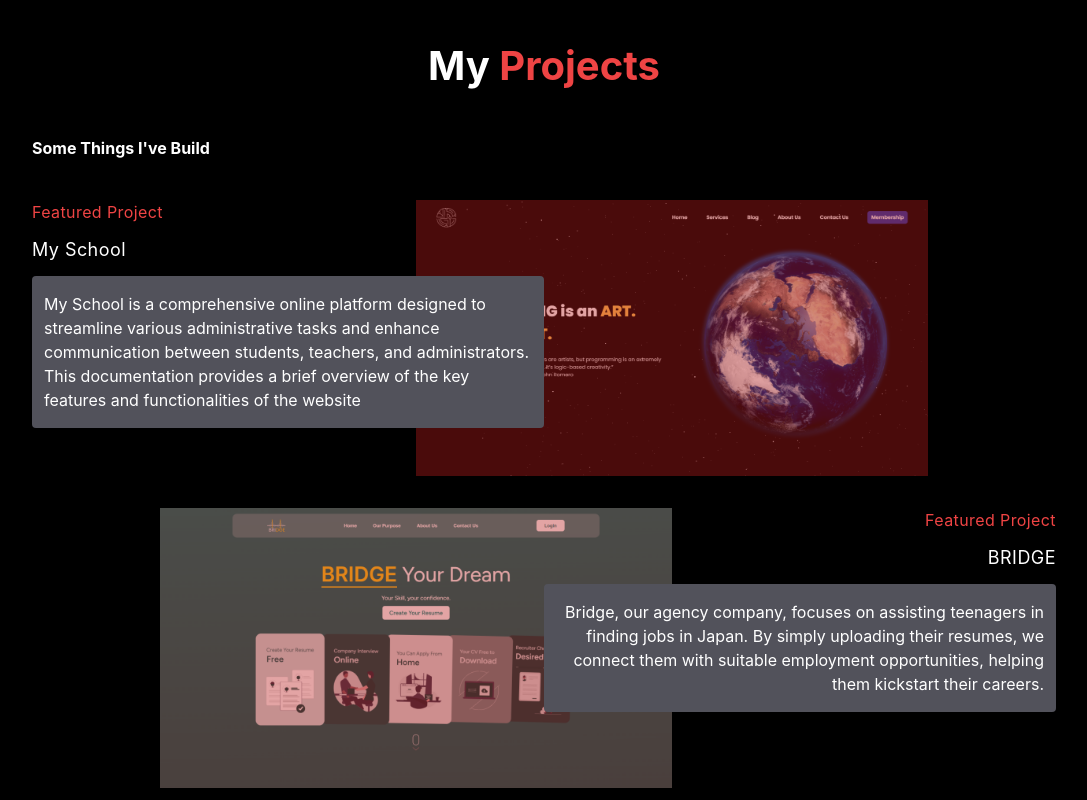
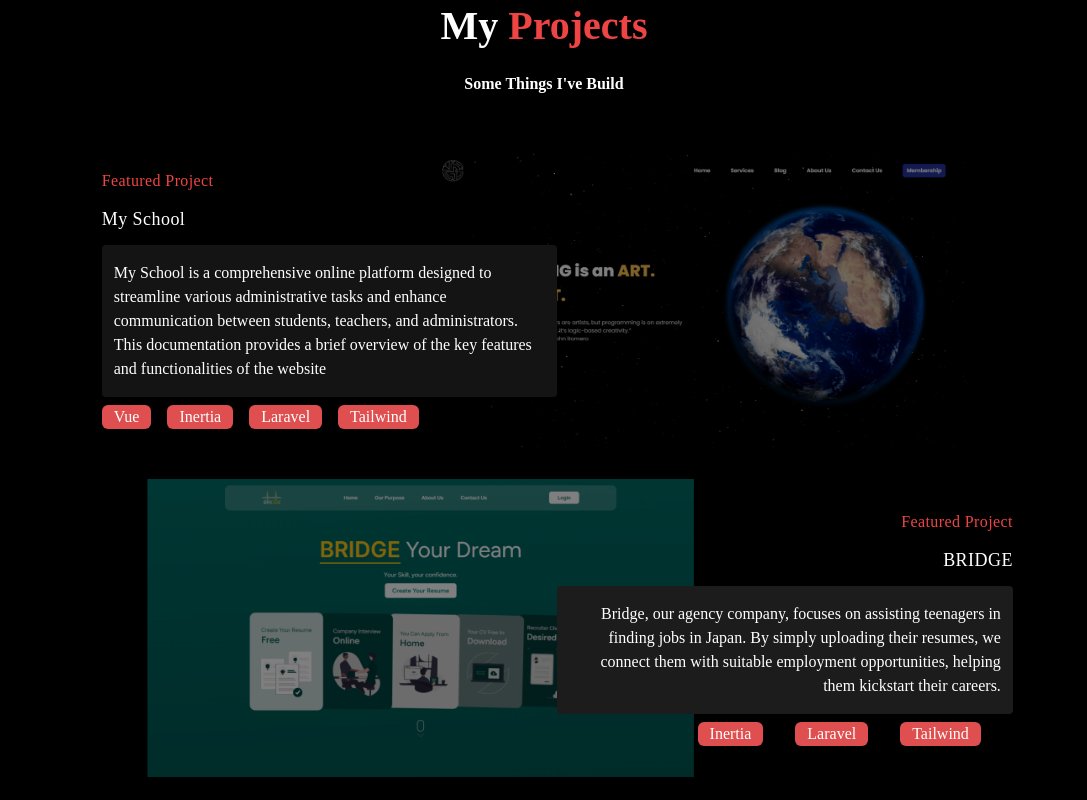
Before and after one commit to hanehein/My-Portfolio, a React (Create React App) app: page / in a window 1280 px wide. Shown: the part 3180-3980 px from the top of the page, without its empty margins (96-1183 px from the left). Built offline with nearby package versions, Linux system fonts and the light colour scheme; the HTML template or start-up script is replaced by a standard one.

Commit message:
update project section

```diff
--- a/src/component/Project.js
+++ b/src/component/Project.js
@@ -1,4 +1,4 @@
-import React from "react";
+import React, { useState } from "react";
 import ProjectDetailModal from "./PojectDetails/ProjectDetailModal";
 // image import
 import myschool1 from "../assets/Projectimg/myschool/myschool1.png";
@@ -23,30 +23,36 @@ const projects = [
     title: "My School",
     subTitle: "Student Management Software",
     website: "http://www.exbrainedu.com",
-    languages: "VILT (Vue, Inertia, Laravel, Tailwind)",
+    stack: "VILT (Vue, Inertia, Laravel, Tailwind)",
+    languages: ["Vue", "Inertia", "Laravel", "Tailwind"],
     paragraph:
       "My School is a comprehensive online platform designed to streamline various administrative tasks and enhance communication between students, teachers, and administrators. This documentation provides a brief overview of the key features and functionalities of the website",
     image: [myschool1, myschool2, myschool3, myschoollogo],
-    body: [
+    body1: [
       "Student Management: Manage student profiles and information.",
       "Monthly Report Attendance & Exam Mark: Generate and manage monthly reports, attendance records, and exam marks.",
       "Admin Roles: Assign different access levels and permissions to administrators.",
+    ],
+    body2: [
       "Lecture and Video Upload: Easily upload and stream lectures and videos.",
       "User-friendly Interface: Intuitive design for easy navigation.",
-      "Blog & Guide : Share articles, news, and educational content within the school community,And Access helpful resources and guides on various topics."
+      "Blog & Guide : Share articles, news, and educational content within the school community,And Access helpful resources and guides on various topics.",
     ],
   },
   {
     title: "BRIDGE",
     subTitle: "Japan Job Seeking Software",
     website: "http://www.bridge-mm.com",
-    languages: "VILT (Vue, Inertia, Laravel, Tailwind)",
+    stack: "VILT (Vue, Inertia, Laravel, Tailwind)",
+    languages: ["Vue", "Inertia", "Laravel", "Tailwind"],
     paragraph:
       "Bridge, our agency company, focuses on assisting teenagers in finding jobs in Japan. By simply uploading their resumes, we connect them with suitable employment opportunities, helping them kickstart their careers.",
     image: [bridge1, bridge2, bridge3, bridgelogo],
-    body: [
+    body1: [
       "Create CV: Users can easily create their own professional CVs and customization options.",
       "Code Testing: Job seekers can demonstrate their technical skills by completing coding challenges in various programming languages.",
+    ],
+    body2: [
       "CV Reviews: Users can submit their CVs for feedback and suggestions from industry professionals or peers",
       "Interview Scheduling: The app helps users manage their interview schedules by providing options to accept, decline, or reschedule interviews.",
     ],
@@ -55,92 +61,136 @@ const projects = [
     title: "SharkTopSun",
     subTitle: "Product Show Case",
     website: "http://www.sharktopsun.com",
-    languages: "VILT (Vue, Inertia, Laravel, Tailwind)",
+    stack: "VILT (Vue, Inertia, Laravel, Tailwind)",
+    languages: ["Vue", "Inertia", "Laravel", "Tailwind"],
     paragraph:
       "SharkTopSun is a showcase website for solar panels, inverters, and batteries. It includes information about their products, details about each product, and articles providing insights into their offerings.",
     image: [shark1, shark2, shark3, sharklogo],
-    body: [
+    body1: [
       "Product Detail: Viewer can easily find products with categories and check product information details ",
       "Inquiry for Product: if Viewer want to buy or want more detail of the product viewer can send email to administrator",
       "Article or Blog Post: Viewer can also view articles of sharktopsun products likes knowledge sharing that upload from admin side",
+    ],
+    body2: [
       "Upload: Easily upload products information data, images, homepage banner and so on",
       "User-friendly Interface: Intuitive design for easy navigation.",
-      "Dashboard : admin can easily see most of the information about their website how many viewer of webpage like this"
+      "Dashboard : admin can easily see most of the information about their website how many viewer of webpage like this",
     ],
   },
   {
     title: "OFF-LOG",
     subTitle: "HR Management System",
     website: "http://www.sharktopsun.com",
-    languages: "MERN (Mongo, Express, React, Node)",
+    stack: "MERN (Mongo, Express, React, Node)",
+    languages: ["Mongo", "Express", "React", "Node"],
     paragraph:
       "Off-log is a comprehensive online platform that automates HR processes, enhances communication, and streamlines employee management. Key features include:",
     image: [offlog1, offlog2, offlog3, offloglogo],
-    body: [
+    body1: [
       "User Authentication and Access Control: Secure login with multiple user roles.",
       "Leave and Attendance Management: Online leave requests, approval, and tracking.",
       "Reporting and Analytics: Customizable reports for HR metrics and data-driven insights.",
+    ],
+    body2: [
       "Customize Holidays Calendar: Capability to customize and manage holidays and time-off policies according to the organization's requirements.",
       "Payroll Management: Comprehensive payroll processing and management, including salary calculations, tax deductions, and generating pay stubs.",
     ],
-  }
+  },
 ];
 
 const Project = () => {
+  const [projectData, setProjectData] = useState();
+  const [showModal, setShowModal] = useState(false);
+
+  const modalShowHandler = (index) => {
+    toggleModal();
+    setProjectData((prev) => (prev = projects[index]));
+  };
+
+  const toggleModal = () => {
+    setShowModal((prev) => !prev);
+  };
   return (
-    <section className="w-full bg-black text-white py-10 px-32">
+    <section className="w-full bg-black text-white">
       {/* Start Header */}
-      <div className="text-center pt-14">
-        <p className="text-[40px] font-bold mb-3">
+      <div className="text-center pt-14 mb-14">
+        <p className="text-[40px] font-bold mb-4">
           My <span className="text-red-500">Projects</span>
         </p>
+        <p className="font-bold">Some Things I've Build</p>
       </div>
       {/* End Header */}
 
-      <p className="font-bold my-10">Some Things I've Build</p>
-
+      <div className="grid grid-cols-12">
+        <div className="col-start-2 col-span-11 mr-20">
           {projects.map((project, index) => (
             <>
               {index % 2 === 0 ? (
-            <div className="grid grid-cols-2 mb-8" key={index}>
-              <div className="col-span-1">
-                <p className="text-red-500 tracking-wide">Featured Project</p>
-                <p className="text-lg tracking-wide my-3">{project.title}</p>
-                <p className="bg-zinc-600 rounded relative z-10 py-4 px-3 mb-2">
+                <div
+                  className="grid grid-cols-12 mb-8 place-items-center cursor-pointer"
+                  key={index}
+                  onClick={() => modalShowHandler(index)}
+                >
+                  <div className="col-start-2 col-span-5">
+                    <p className="text-red-500 tracking-wide">
+                      Featured Project
+                    </p>
+                    <p className="text-lg tracking-wide my-3">
+                      {project.title}
+                    </p>
+                    <p className="bg-[#151414] rounded relative z-10 py-4 px-3 mb-2">
                       {project.paragraph}
                     </p>
-
+                    <ul>
+                      {project.languages.map((language) => (
+                        <li className="inline-block mr-4 bg-[#DF4F4F] px-3 rounded-md">
+                          {language}
+                        </li>
+                      ))}
+                    </ul>
                   </div>
 
-              <div className="col-span-1 -translate-x-1/4 relative z-0">
-                <div className="w-full h-full bg-red-700/40 absolute left-0"></div>
-                <img src={project.image[0]} alt={project.image[0]} />
+                  <div className="col-span-6 -translate-x-1/4 relative z-0 hover:z-10">
+                    <div className="w-full h-full bg-black/50 hover:bg-transparent absolute left-0"></div>
+                    <img src={project.image[0]} alt="" />
                   </div>
                 </div>
               ) : (
-            <div className="grid grid-cols-2 mb-8" key={index}>
-              <div className="col-span-1 translate-x-1/4 relative z-0">
-                <div className="w-full h-full bg-red-700/40 absolute left-0"></div>
-                <img src={project.image[0]} alt={project.image[0]} />
+                <div
+                  className="grid grid-cols-12 mb-8 place-items-center cursor-pointer"
+                  key={index}
+                  onClick={() => modalShowHandler(index)}
+                >
+                  <div className="col-start-1 col-span-6 translate-x-1/4 relative z-0 hover:z-20">
+                    <div className="w-full h-full bg-black/50 hover:bg-transparent absolute left-0"></div>
+                    <img src={project.image[0]} alt="" />
                   </div>
 
-              <div className="col-span-1 text-right">
-                <p className="text-red-500 tracking-wide">Featured Project</p>
-                <p className="text-lg tracking-wide my-3">{project.title}</p>
-                <p className="bg-zinc-600 rounded relative z-10 py-4 px-3 mb-2">
+                  <div className="col-span-5 text-right">
+                    <p className="text-red-500 tracking-wide">
+                      Featured Project
+                    </p>
+                    <p className="text-lg tracking-wide my-3">
+                      {project.title}
+                    </p>
+                    <p className="bg-[#1D1C1C] rounded relative z-10 py-4 px-3 mb-2">
                       {project.paragraph}
                     </p>
-                {/* <ul>
-                                            {
-                                                project.languages.map(language =><li className='inline-block mr-8'>{language}</li>)
-                                            }
-                                        </ul>                             */}
+                    <ul>
+                      {project.languages.map((language) => (
+                        <li className="inline-block mr-8 bg-[#DF4F4F] px-3 rounded-md">
+                          {language}
+                        </li>
+                      ))}
+                    </ul>
                   </div>
                 </div>
               )}
             </>
           ))}
-      {/* <ProjectDetailModal /> */}
+        </div>
+      </div>
+      {showModal && <ProjectDetailModal projectData={projectData} close={toggleModal} />}
     </section>
   );
 };
--- a/src/index.css
+++ b/src/index.css
@@ -1,12 +1,13 @@
 @tailwind base;
 @tailwind components;
 @tailwind utilities;
+@import url('https://fonts.googleapis.com/css2?family=Bungee+Shade&family=Kavoon&display=swap');
+@import url('https://fonts.googleapis.com/css2?family=Bungee+Shade&family=Itim&family=Kavoon&display=swap');
+@import url('https://fonts.googleapis.com/css2?family=Bungee+Shade&family=Itim&family=Kavoon&family=Lexend&display=swap');
 
 body {
   margin: 0;
-  font-family: -apple-system, BlinkMacSystemFont, 'Segoe UI', 'Roboto', 'Oxygen',
-    'Ubuntu', 'Cantarell', 'Fira Sans', 'Droid Sans', 'Helvetica Neue',
-    sans-serif;
+  font-family: 'Itim', serif;
   -webkit-font-smoothing: antialiased;
   -moz-osx-font-smoothing: grayscale;
 }
```
Also changed, not shown: src/component/PojectDetails/ProjectDetailModal.js (+61 -20 lines), src/assets/Projectimg/sharktopsun/shark1.png. Lines whose indentation alone changed are shown as unchanged.
